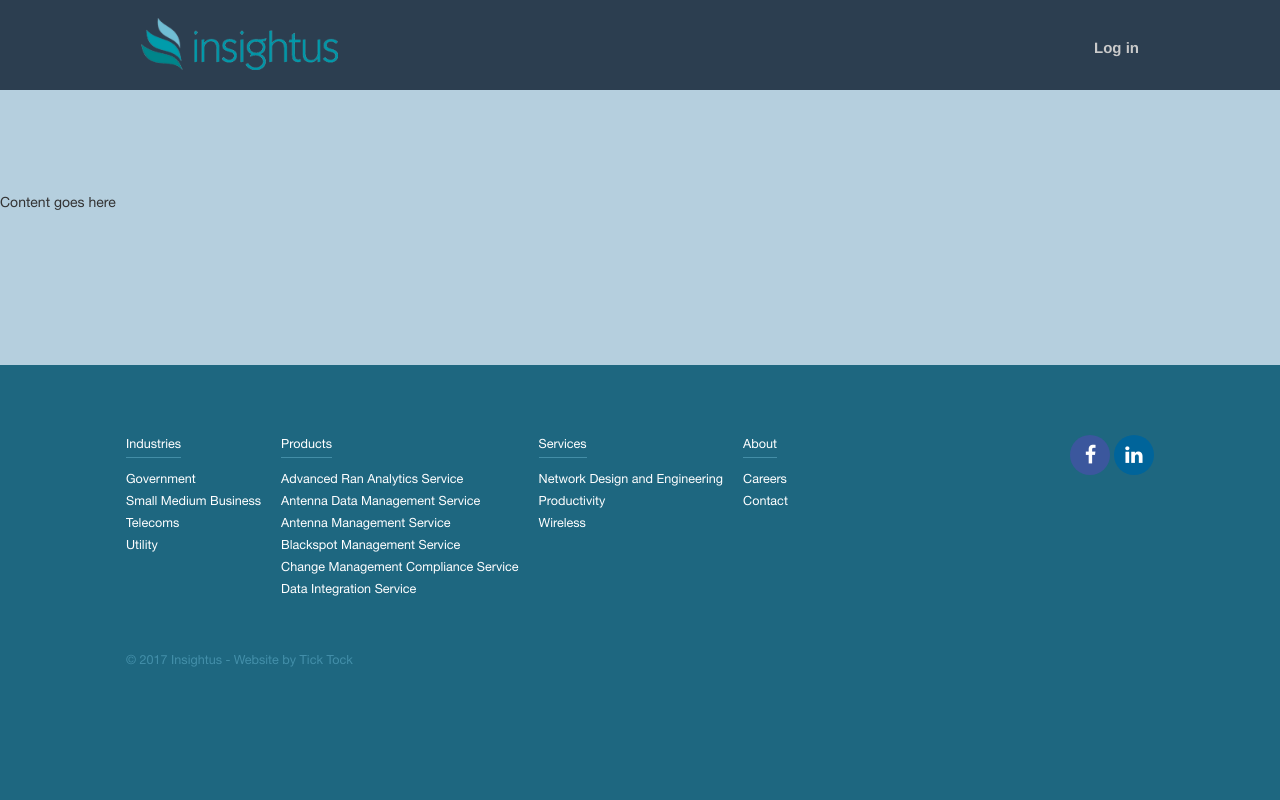
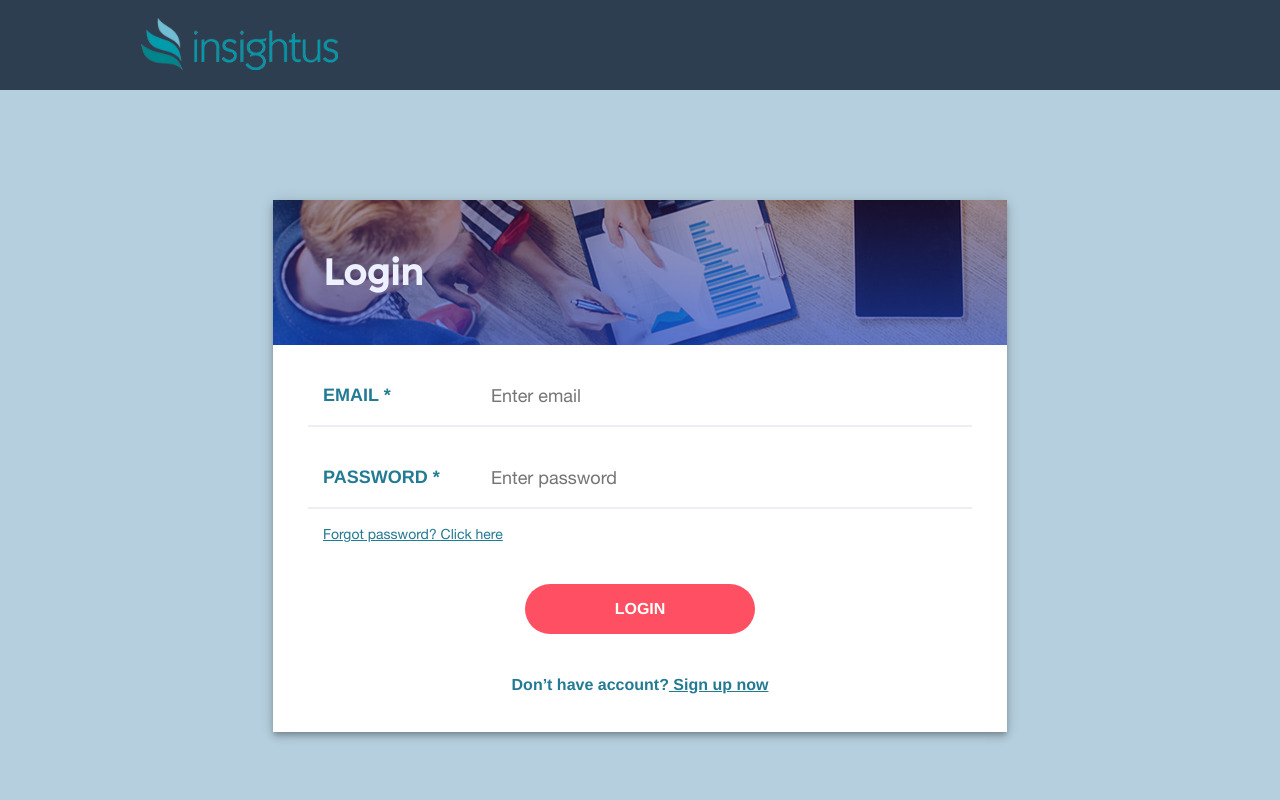
Before and after one commit to hpphat92/ui-sso, a plain HTML site: page login.html in a window 1280 px wide. Shown: the top 800 px of the page. Drawn offline with Linux system fonts and the light colour scheme.

Commit message:
login page

```diff
--- a/login.html
+++ b/login.html
@@ -12,6 +12,7 @@
     <link href="style/_social.css" rel="stylesheet">
     <link href="style/_global.css" rel="stylesheet">
     <link href="style/_footer.css" rel="stylesheet">
+    <link href="style/login.css" rel="stylesheet">
     <link rel="stylesheet" href="lib/bootstrap-3.3.7/bootstrap-3.3.7/dist/css/bootstrap.css">
     <link rel="stylesheet" href="lib/font-awesome-4.7.0/css/font-awesome.css">
 
@@ -30,18 +31,40 @@
         <div class="navbar-header page-scroll pull-left">
             <a href="/" class="logo"><img class="main-logo" src="./img/logo.png"></a>
         </div>
-        <div class="pull-right">
-            <a id="dLabel" class="login-username">
-                Log in
-            </a>
-        </div>
     </div>
     <!-- /.container-fluid -->
 </nav>
 <div class="site-content" id="content">
-    <h4 class="text-center header-product"></h4>
-    Content goes here
-
+    <div class="content-box white-frame">
+        <div class="login-title">
+            <div class="title">Login</div>
+        </div>
+        <div class="login-content">
+            <form class="form-horizontal">
+                <div class="row group-input">
+                    <label class="col-sm-3" for="email">EMAIL *</label>
+                    <div class="col-sm-9">
+                        <input type="email" id="email" placeholder="Enter email">
+                    </div>
+                </div>
+                <div class="row group-input">
+                    <label class="col-sm-3" for="pwd">PASSWORD *</label>
+                    <div class="col-sm-9">
+                        <input type="password" id="pwd" placeholder="Enter password">
+                    </div>
+                </div>
+                <a href="#" class="forgot-text text-underline">Forgot password? Click here</a>
+                <div class="row m-y-40">
+                    <div class="col-sm-12 text-center">
+                        <button type="submit" class="main-btn">LOGIN</button>
+                    </div>
+                </div>
+                <div class="form-group text-center signup-text">
+                    <span>Don’t have account?</span><a href="#" class="text-underline"> Sign up now</a>
+                </div>
+            </form>
+        </div>
+    </div>
 </div>
 <footer id="colophon" class="site-footer footer-layout-a" role="contentinfo">
 
@@ -164,69 +187,7 @@
     </div><!-- .container -->
 </footer>
 <script>
-  var leftTimeout, rightTimeout;
-  $('.slick').slick({
-    infinite: true,
-    slidesToShow: 3,
-    draggable: false,
-    prevArrow: $('.carousel-control.left'),
-    nextArrow: $('.carousel-control.right')
-  })
-  $('.carousel-control').on('click', function () {
-    $('.item-hover.selected').removeClass('selected');
-    $('.slick-current + .item-hover').addClass('selected');
-  })
-  $(document).ready(function () {
-    $('.slick-current + .item-hover').addClass('selected');
-  })
-  //  $('.item-hover').on('click', function () {
-  //    $('.item-hover.selected').removeClass('selected');
-  //    $(this).addClass('selected');
-  //  })
-  $('.slick').delegate('.slick-active', 'click', function () {
-    $('.item-hover.selected').removeClass('selected');
-    $(this).addClass('selected');
-  });
-  $('.slick').delegate('.slick-active:first', 'click', function (e) {
-    e.stopPropagation();
-    var t = $('a.left.carousel-control');
-    if (t.hasClass('slick-hidden')) {
-      $('.item-hover.selected').removeClass('selected');
-      $(this).addClass('selected');
-    } else {
-      $('a.left.carousel-control').click();
-    }
-  })
-  $('.slick').delegate('.slick-active:last', 'click', function (e) {
-    e.stopPropagation();
-    var t = $('a.right.carousel-control');
 
-    if (t.hasClass('slick-hidden')) {
-      $('.item-hover.selected').removeClass('selected');
-      $(this).addClass('selected');
-    } else {
-      $('a.right.carousel-control').click();
-    }
-  })
-  $('.left-hover-area').on('mouseenter', function () {
-    leftTimeout && clearInterval(leftTimeout);
-    leftTimeout = setInterval(function () {
-      $('a.left.carousel-control').click();
-    }, 1000)
-  });
-  $('.left-hover-area').on('mouseleave', function () {
-    leftTimeout && clearInterval(leftTimeout);
-  });
-  $('.right-hover-area').on('mouseenter', function () {
-    rightTimeout && clearInterval(rightTimeout);
-    rightTimeout = setInterval(function () {
-      $('a.right.carousel-control').click();
-    }, 1000)
-  });
-
-  $('.right-hover-area').on('mouseleave', function () {
-    rightTimeout && clearInterval(rightTimeout);
-  });
 </script>
 </body>
 </html>
--- /dev/null
+++ b/style/login.css
@@ -0,0 +1,99 @@
+.white-frame {
+    box-shadow: 0 3px 5px -1px rgba(0, 0, 0, .2), 0 5px 8px 0 rgba(0, 0, 0, .14), 0 1px 14px 0 rgba(0, 0, 0, .12);
+}
+
+.content-box {
+    margin-top: 200px;
+    background: #ffffff;
+    margin-left: auto;
+    margin-right: auto;
+    width: 734px;
+    margin-bottom: 100px;
+}
+
+.login-title {
+    background: url("../img/Login-signup_03.png");
+    height: 145px;
+    display: table;
+    width: 100%;
+}
+
+.title {
+    background: -webkit-linear-gradient(rgba(46, 19, 80, 0.41), rgba(27, 63, 195, 0.65));
+    background: -o-linear-gradient(rgba(46, 19, 80, 0.41), rgba(27, 63, 195, 0.65));
+    background: -moz-linear-gradient(rgba(46, 19, 80, 0.41), rgba(27, 63, 195, 0.65));
+    background: linear-gradient(rgba(46, 19, 80, 0.41), rgba(27, 63, 195, 0.65));
+    color: #ecf0ff;
+    width: 100%;
+    height: 100%;
+    display: table-cell;
+    vertical-align: middle;
+    padding: 0 50px;
+    font-size: 36px;
+    font-weight: bold;
+    font-family: "Montserrat", "Helvetica Neue", Helvetica, Arial, sans-serif;
+}
+
+.login-content {
+    padding: 0 50px 20px 50px;
+}
+
+.group-input {
+    margin: 25px 0 15px 0;
+    font-size: 18px;
+    color: #237a93;
+    border-bottom: 2px solid #eceef6;
+    line-height: 50px;
+    font-family: "Helvetica Neue", sans-serif;
+}
+
+.group-input input {
+    width: 100%;
+    border: none;
+    outline: none;
+}
+
+.group-input label {
+    font-weight: bold;
+}
+
+.main-btn {
+    color: #ffffff;
+    font-weight: bold;
+    font-size: 16px;
+    background-color: #ff5063;
+    height: 50px;
+    min-width: 230px;
+    border-radius: 25px;
+    outline: none;
+    border: none;
+}
+
+.main-btn:hover, .main-btn:focus {
+    color: #ffffff;
+    background-color: #FF3B6A;
+}
+
+.forgot-text {
+    color: #237a93;
+    font-size: 14px;
+}
+
+.signup-text, .signup-text a {
+    color: #237a93;
+    font-size: 16px;
+    font-weight: bold;
+}
+
+.text-underline {
+    text-decoration: underline;
+}
+
+.m-y-40 {
+    margin-top: 40px;
+    margin-bottom: 40px;
+}
+
+.m-b-20 {
+    margin-bottom: 20px;
+}
```
